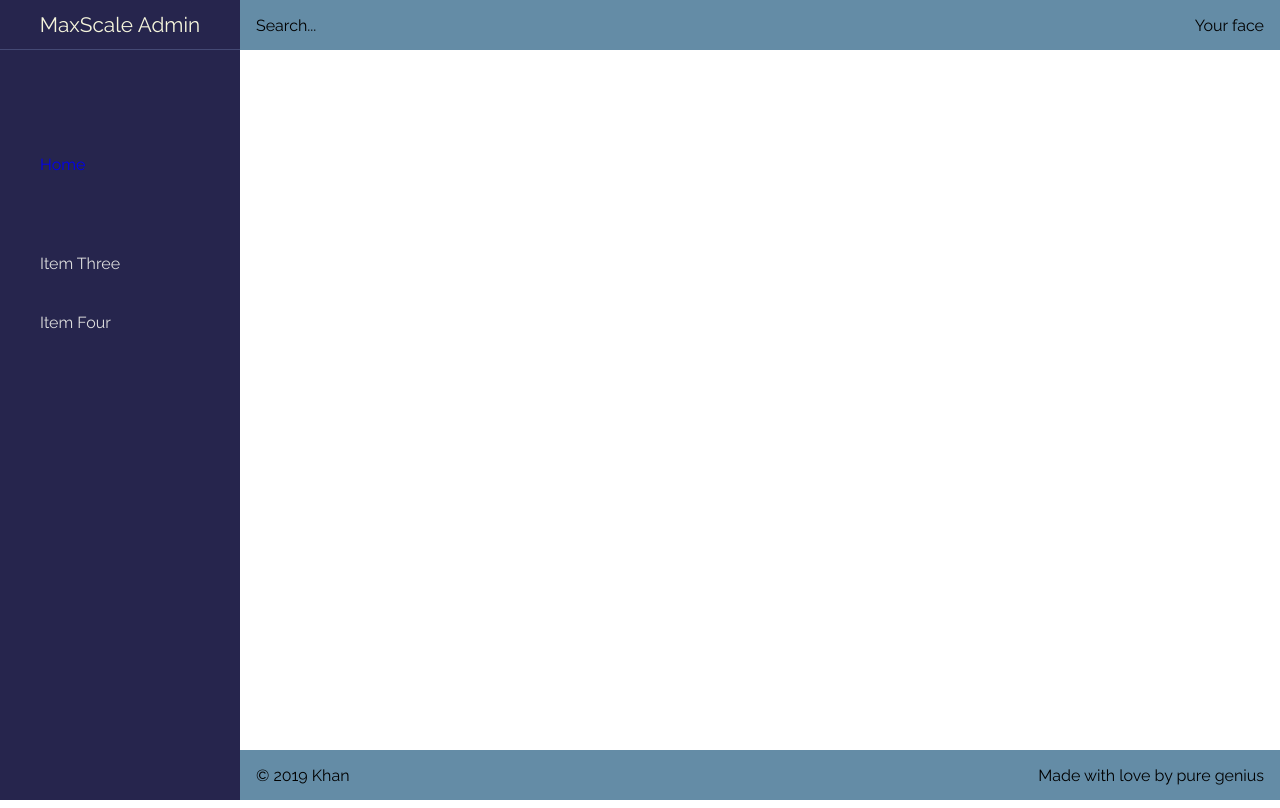
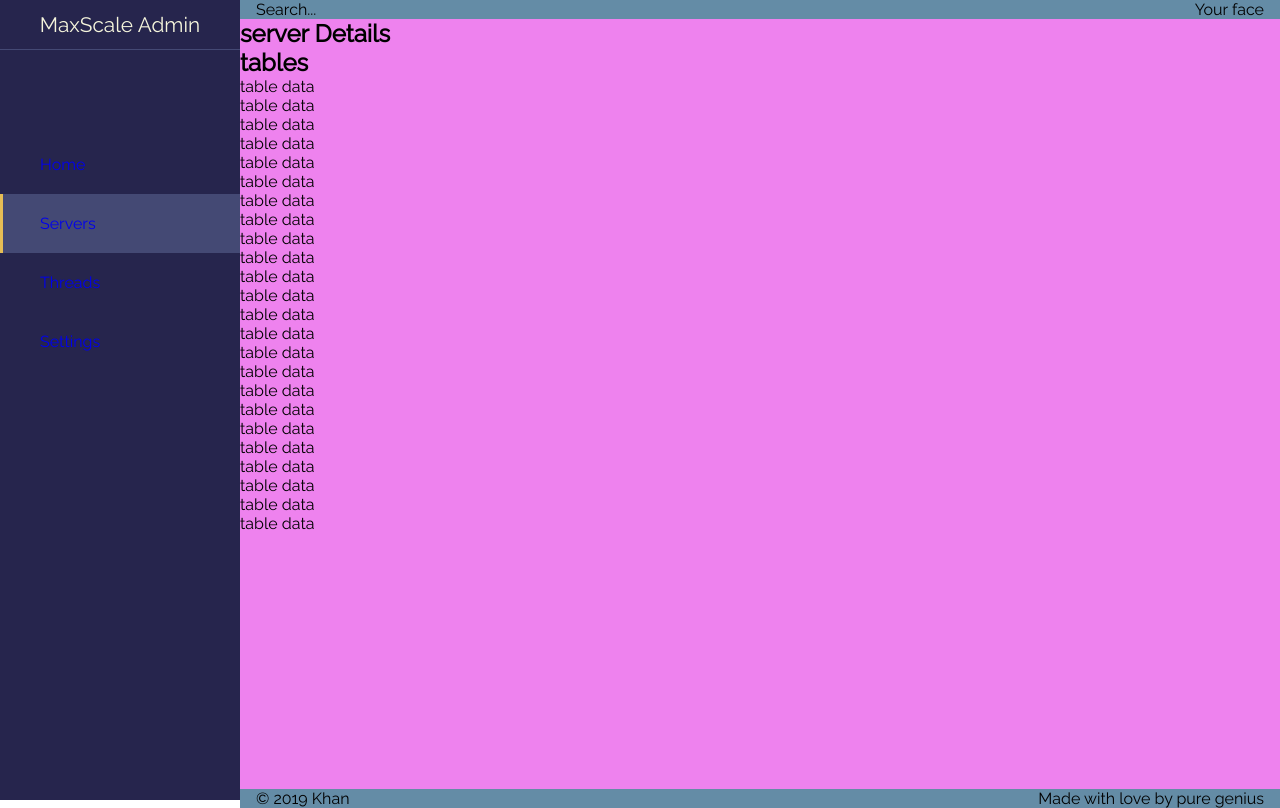
Before and after one commit to UmerSharif/admin-dashboard, a React (Create React App) app: page /servers in a window 1280 px wide. Built offline with nearby package versions, Linux system fonts and the light colour scheme.

Commit message:
fixing layout issues and adding new styling to navbar

```diff
--- a/src/App.css
+++ b/src/App.css
@@ -1,16 +1,16 @@
 .grid-container {
-  display: grid;
-  grid-template-columns: 240px 1fr;
-  grid-template-rows: 50px 1fr 50px;
-  grid-template-areas:
-    "sidenav header"
-    "sidenav main"
-    "sidenav footer";
   height: 100vh;
+  display: flex;
+}
+
+.contents {
+  width: 100%;
+  margin-left: 15rem;
 }
 .header {
   grid-area: header;
   background-color: #648ca6;
+  display: inline-block;
 }
 
 .sidenav {
@@ -21,6 +21,7 @@
 .main {
   grid-area: main;
   background-color: #8fd4d9;
+  height: 96.3%;
 }
 
 .footer {
--- a/src/App.js
+++ b/src/App.js
@@ -7,16 +7,23 @@ import Main from "./pages/Main";
 import Footer from "./components/Footer";
 import ServerDetail from "./pages/ServerDetail";
 import Threads from "./pages/Threads";
+import Settings from "./components/Settings";
 
 function App() {
   return (
     <Router>
       <div className="grid-container">
-        <Header />
-        <Sidenav />
-        <Route path="/home" component={Main}></Route>
-
-        <Footer />
+        <section className="nav">
+          <Sidenav />
+        </section>
+        <section className="contents">
+          <Header />
+          <Route exact path="/" component={Main}></Route>
+          <Route exact path="/servers" component={ServerDetail}></Route>
+          <Route exact path="/threads" component={Threads}></Route>
+          <Route exact path="/settings" component={Settings}></Route>
+          <Footer />
+        </section>
       </div>
     </Router>
   );
--- /dev/null
+++ b/src/components/Settings.js
@@ -0,0 +1,9 @@
+import React from "react";
+
+export default function Settings() {
+  return (
+    <div>
+      <h1>Setting page</h1>
+    </div>
+  );
+}
--- a/src/components/Sidenav.js
+++ b/src/components/Sidenav.js
@@ -1,5 +1,5 @@
 import React from "react";
-import { Link } from "react-router-dom";
+import { NavLink } from "react-router-dom";
 import "./Sidenav.scss";
 export default function Sidenav() {
   return (
@@ -9,13 +9,25 @@ export default function Sidenav() {
       </div>
       <ul className="sidenav__list">
         <li className="sidenav__list-item">
-          <Link to="/home">Home</Link>
+          <NavLink exact to="/" activeClassName="active">
+            Home
+          </NavLink>
         </li>
         <li className="sidenav__list-item">
-          {/* <Link to="/servers">Servers</Link> */}
+          <NavLink to="/servers" activeClassName="active">
+            Servers
+          </NavLink>
         </li>
-        <li className="sidenav__list-item"> Item Three</li>
-        <li className="sidenav__list-item"> Item Four</li>
+        <li className="sidenav__list-item">
+          <NavLink to="/threads" activeClassName="active">
+            Threads
+          </NavLink>
+        </li>
+        <li className="sidenav__list-item">
+          <NavLink to="/settings" activeClassName="active">
+            Settings
+          </NavLink>
+        </li>
       </ul>
     </aside>
   );
--- a/src/components/Sidenav.scss
+++ b/src/components/Sidenav.scss
@@ -15,18 +15,23 @@
   list-style-type: none;
 }
 .sidenav__list-item {
-  padding: 20px 20px 20px 40px;
   color: #ddd;
   position: relative;
 }
-.sidenav__list-item:hover {
+.sidenav__list-item a {
+  display: block;
+  padding: 20px 20px 20px 40px;
+}
+.sidenav__list-item a:hover,
+.sidenav__list-item a:active,
+.sidenav__list-item a.active {
   background-color: #444974;
   cursor: pointer;
 }
 
 //side border
 
-.sidenav__list-item::before {
+.sidenav__list-item a::before {
   content: "";
   width: 3px;
   height: 100%;
@@ -38,7 +43,9 @@
   transform-origin: bottom;
   transition: transform 0.2s ease-in-out;
 }
-.sidenav__list-item:hover::before {
+.sidenav__list-item a:hover::before,
+.sidenav__list-item a:active::before,
+.sidenav__list-item a.active::before {
   transform: scaleX(1);
   transition: transform 0.2s ease-in-out;
   background-color: #e6bd55;
--- a/src/pages/Main.js
+++ b/src/pages/Main.js
@@ -1,21 +1,16 @@
 import React from "react";
 import "./Main.scss";
-import { Link, Route } from "react-router-dom";
 import Threads from "./Threads";
 import ServerDetail from "./ServerDetail";
 export default function Main({ match }) {
   return (
     <main className="main">
+      <br />
       <div className="main-header">
         <div className="main-header__heading">Hello User</div>
         <div className="main-header__updates">Recent Items</div>
       </div>
-      <div className="server__threads__links">
-        {/* <a href="">Server</a>
-        <a href="">Threads</a> */}
-        <Link to={`${match.url}/server`}>Server</Link>
-        <Route path={`${match.url}/server`} component={ServerDetail}></Route>
-      </div>
+      <div className="server__threads__links"></div>
     </main>
   );
 }
--- a/src/pages/ServerDetail.js
+++ b/src/pages/ServerDetail.js
@@ -1,9 +1,35 @@
 import React from "react";
-
+import "./ServerDetail.scss";
 export default function ServerDetail() {
   return (
     <div className="server">
       <h1>server Details</h1>
+
+      <h1>tables </h1>
+      <p>table data</p>
+      <p>table data</p>
+      <p>table data</p>
+      <p>table data</p>
+      <p>table data</p>
+      <p>table data</p>
+      <p>table data</p>
+      <p>table data</p>
+      <p>table data</p>
+      <p>table data</p>
+      <p>table data</p>
+      <p>table data</p>
+      <p>table data</p>
+      <p>table data</p>
+      <p>table data</p>
+      <p>table data</p>
+      <p>table data</p>
+      <p>table data</p>
+      <p>table data</p>
+      <p>table data</p>
+      <p>table data</p>
+      <p>table data</p>
+      <p>table data</p>
+      <p>table data</p>
     </div>
   );
 }
--- /dev/null
+++ b/src/pages/ServerDetail.scss
@@ -0,0 +1,13 @@
+.server {
+  height: 96.3%;
+  background-color: violet;
+  overflow: auto;
+}
+
+// .tables {
+//   height: 96%;
+//   background-color: yellowgreen;
+//   margin-right: 20px;
+//   margin-left: 20px;
+//   overflow: auto;
+// }
```
